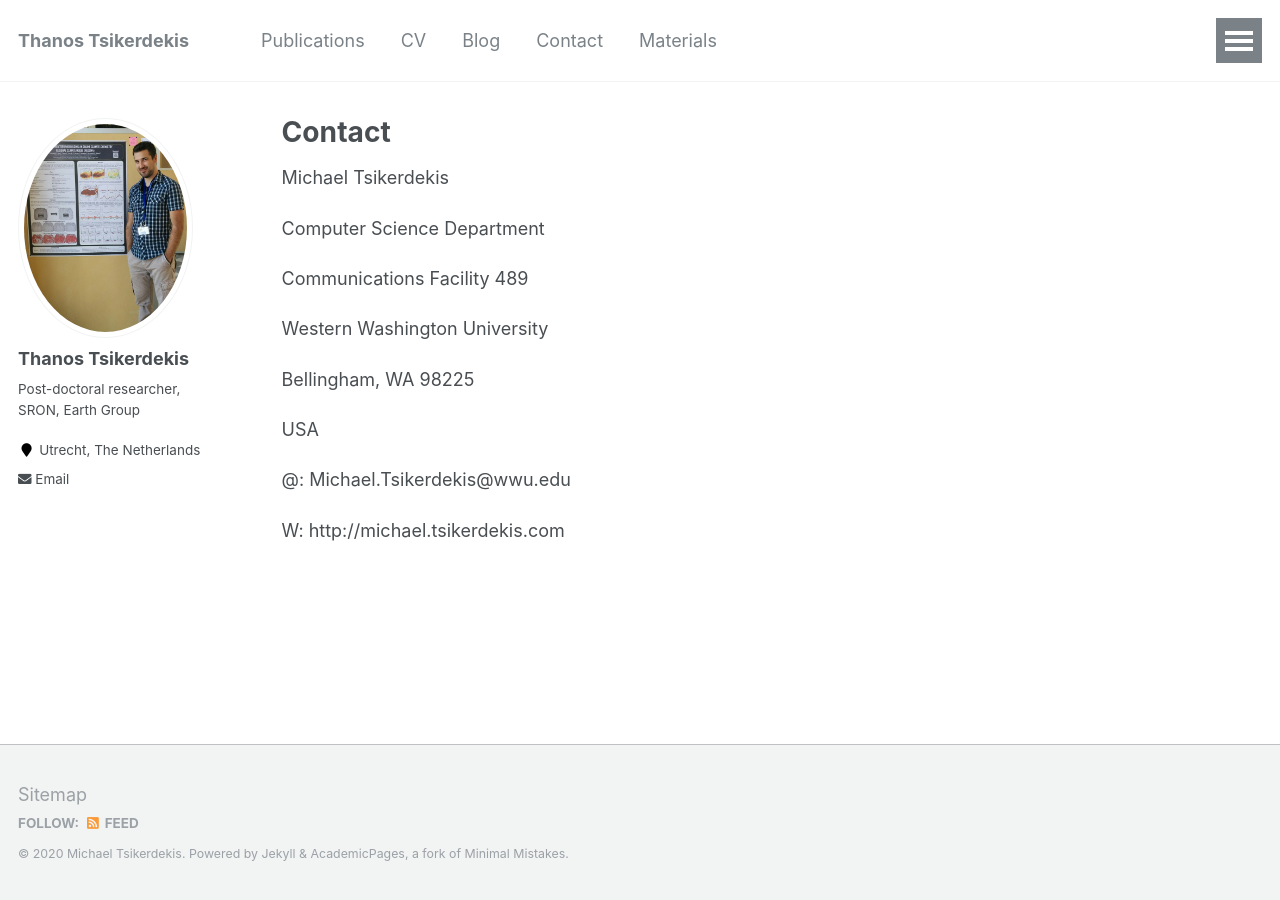
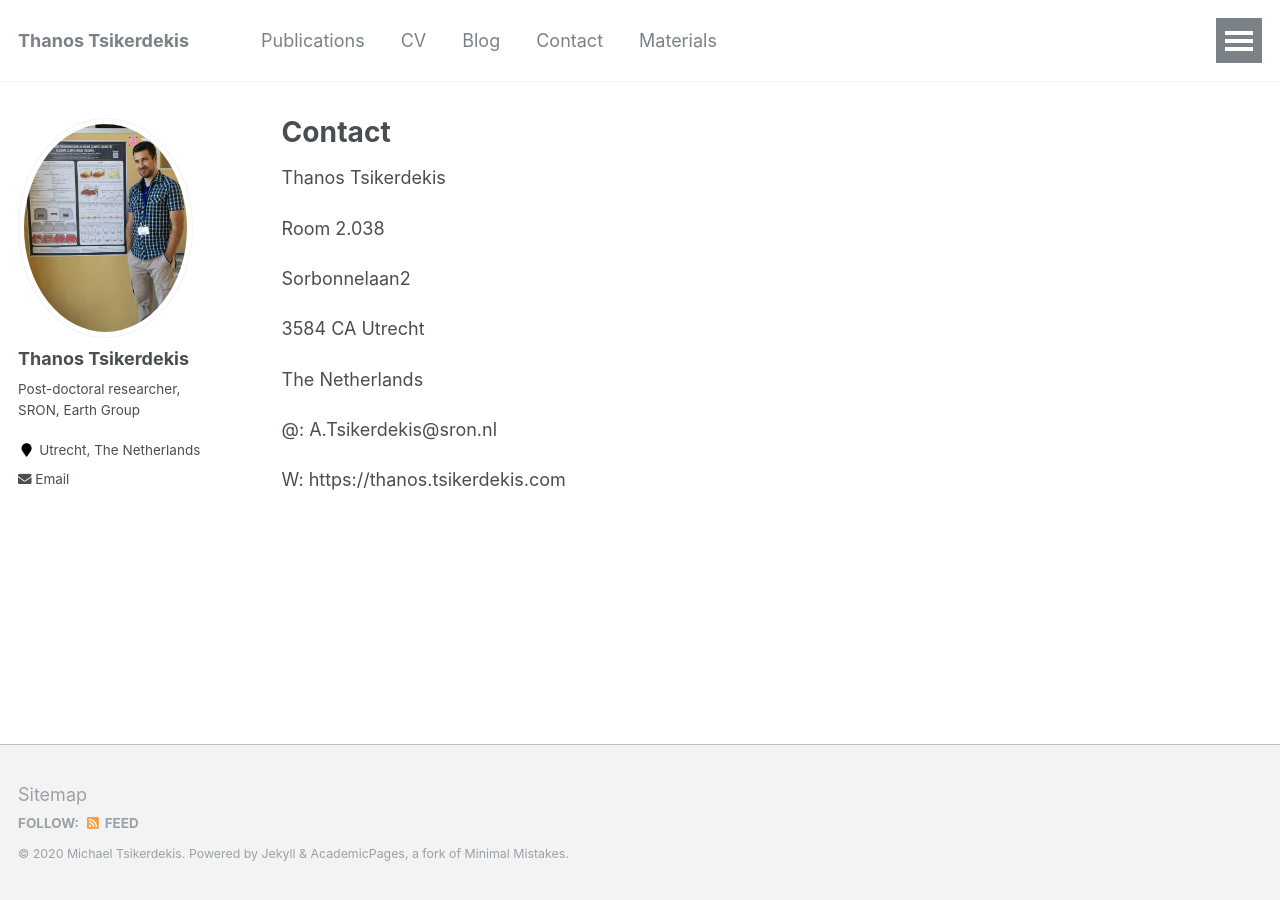
Before and after one commit to tsikerdekis/thanos.tsikerdekis.com, a Jekyll site: the page built from _pages/contact.md, in a window 1280 px wide. Built offline with Jekyll 4.4.1, drawn with Linux system fonts in a browser that asks for light colours.

Commit message:
Update contact.md

```diff
--- a/_pages/contact.md
+++ b/_pages/contact.md
@@ -5,18 +5,16 @@ permalink: /contact/
 author_profile: true
 ---
 
-Michael Tsikerdekis
+Thanos Tsikerdekis
 
-Computer Science Department
+Room 2.038
 
-Communications Facility 489
+Sorbonnelaan2
 
-Western Washington University
+3584 CA Utrecht
 
-Bellingham, WA 98225
+The Netherlands
 
-USA
+@: A.Tsikerdekis@sron.nl
 
-@: Michael.Tsikerdekis@wwu.edu
-
-W: http://michael.tsikerdekis.com
+W: https://thanos.tsikerdekis.com
```
